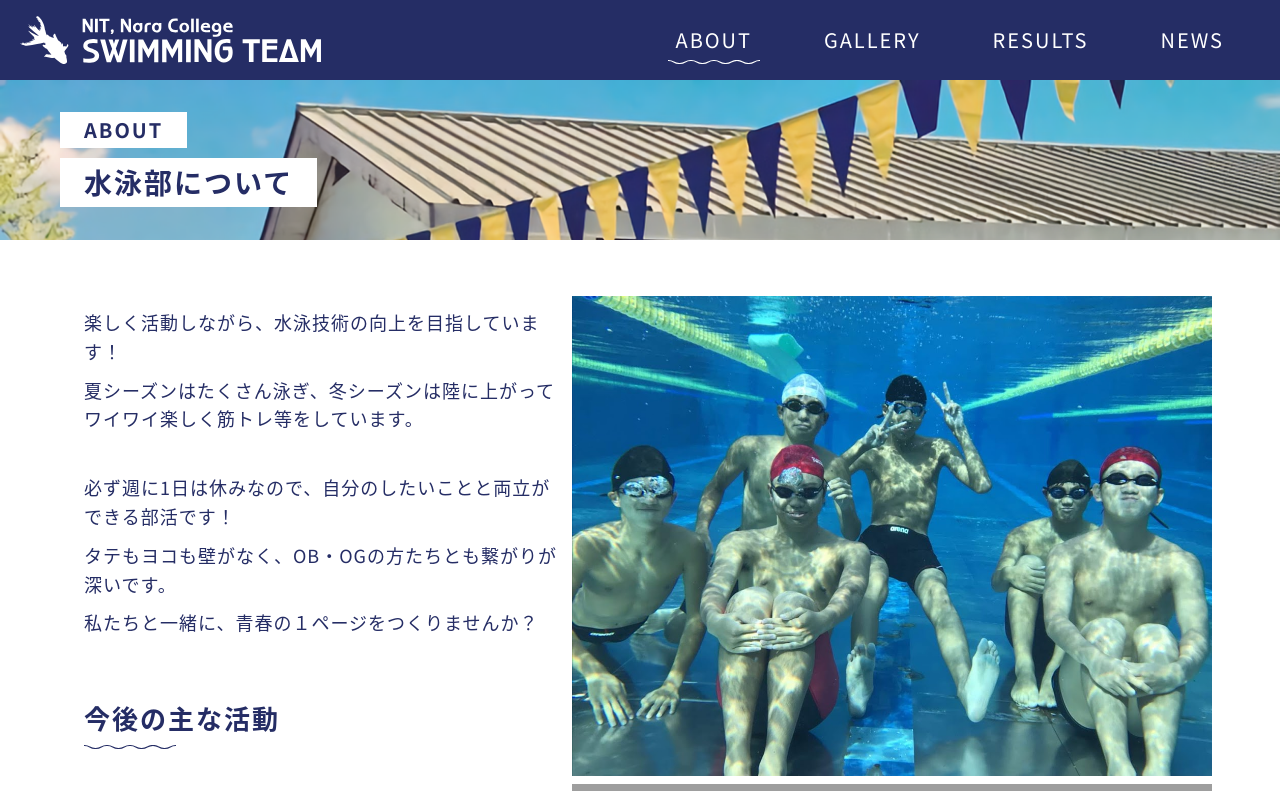
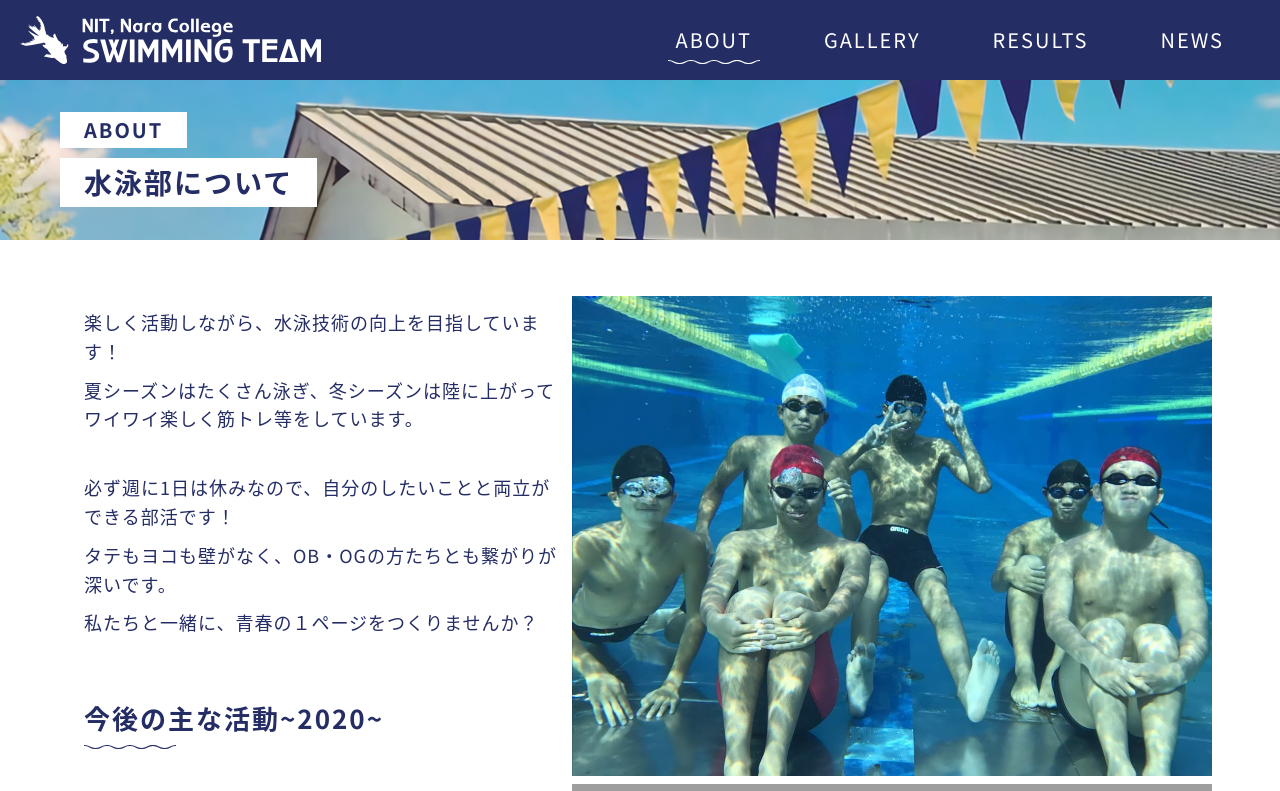
Before and after one commit to nitncswimteam/swimming-club-site, a Nuxt app: page /about in a window 1280 px wide. Shown: the top 791 px of the page. Built offline with nearby package versions, Linux system fonts and the light colour scheme; grey boxes are pictures that could not be loaded; what vue-highlightjs would draw is missing.

Commit message:
Update about.vue

```diff
--- a/pages/about.vue
+++ b/pages/about.vue
@@ -11,7 +11,7 @@
           .main_activities
             h2.header2
               .header2_wrapper
-                .header2_title 今後の主な活動
+                .header2_title 今後の主な活動~2020~
               .naminami: img(src="~/assets/imgs/wave_blue.svg").naminami_img
             .contents_wrapper
               ul.activities_lists
```
